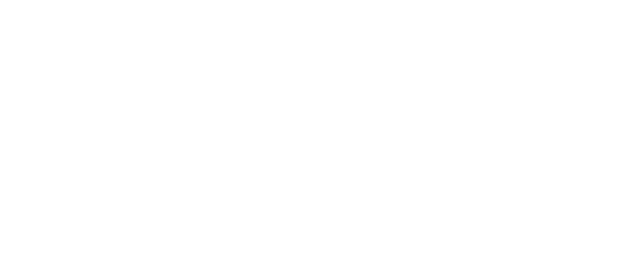
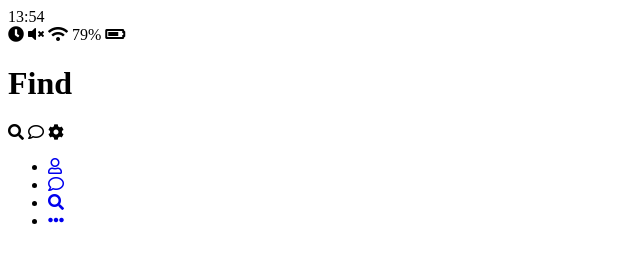
Before and after one commit to terrykerrigan/kakao-clone-2.0, a plain HTML site: page find.html in a window 1280 px wide. Shown: the whole page, without its empty margins (0-640 px from the left). Drawn offline with Linux system fonts and the light colour scheme.

Commit message:
screen changed with some icons

```diff
--- a/find.html
+++ b/find.html
@@ -0,0 +1,71 @@
+<!DOCTYPE html>
+<html lang="en">
+  <head>
+    <meta charset="UTF-8" />
+    <meta name="viewport" content="width=device-width, initial-scale=1.0" />
+    <meta http-equiv="X-UA-Compatible" content="ie=edge" />
+    <link
+      rel="stylesheet"
+      href="https://use.fontawesome.com/releases/v5.7.2/css/all.css"
+      integrity="sha384-fnmOCqbTlWIlj8LyTjo7mOUStjsKC4pOpQbqyi7RrhN7udi9RwhKkMHpvLbHG9Sr"
+      crossorigin="anonymous"
+    />
+    <title>Find | Kakao Clone</title>
+  </head>
+  <body>
+    <div class="status-bar">
+      <div class="status-bar__column">
+        <span class="status-bar__clock"> 13:54 </span>
+      </div>
+      <div class="status-bar__column">
+        <i class="fas fa-clock"></i>
+        <i class="fas fa-volume-mute"></i>
+        <i class="fas fa-wifi"></i>
+        <span class="status-bar__battery">79%</span>
+        <i class="fas fa-battery-three-quarters"></i>
+      </div>
+    </div>
+
+    <header class="header">
+      <div class="header__header-column">
+        <h1 class="header__title">Find</h1>
+      </div>
+      <div class="header__header-column">
+        <span class="header__icon">
+          <i class="fas fa-search"></i>
+        </span>
+        <span class="header__icon">
+          <i class="far fa-comment"></i>
+        </span>
+        <span class="header__icon">
+          <i class="fas fa-cog"></i>
+        </span>
+      </div>
+    </header>
+
+    <nav class="nav">
+      <ul class="nav__list">
+        <li class="nav__list-item">
+          <a href="friends.html" class="nav__list-link">
+            <i class="far fa-user"></i>
+          </a>
+        </li>
+        <li class="nav__list-item">
+          <a href="index.html" class="nav__list-link">
+            <i class="far fa-comment"></i>
+          </a>
+        </li>
+        <li class="nav__list-item">
+          <a href="find.html" class="nav__list-link">
+            <i class="fas fa-search"></i>
+          </a>
+        </li>
+        <li class="nav__list-item">
+          <a href="more.html" class="nav__list-link">
+            <i class="fas fa-ellipsis-h"></i>
+          </a>
+        </li>
+      </ul>
+    </nav>
+  </body>
+</html>
```
Also changed, not shown: friends.html (+71 -0 lines), index.html (+25 -0 lines), more.html (+71 -0 lines).
